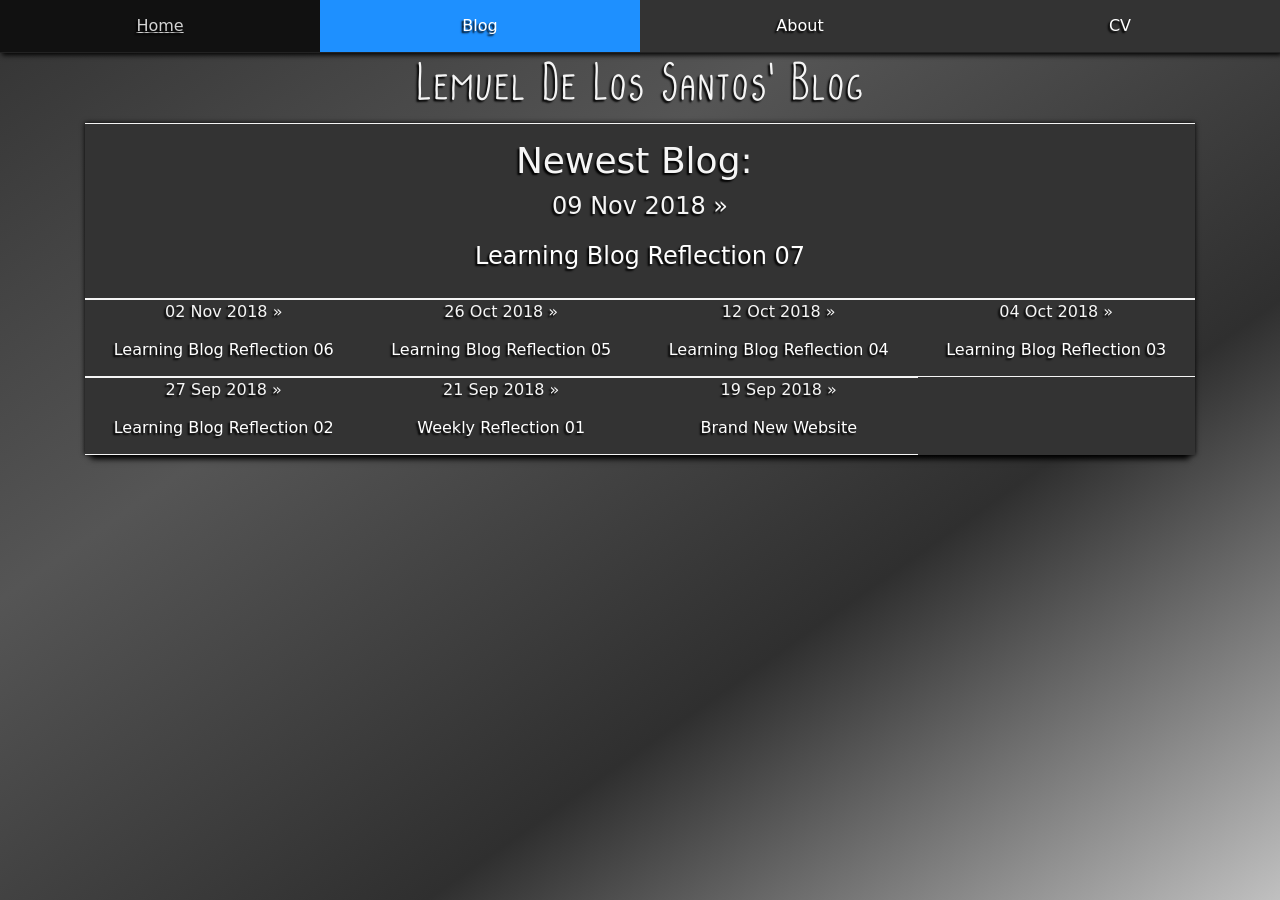
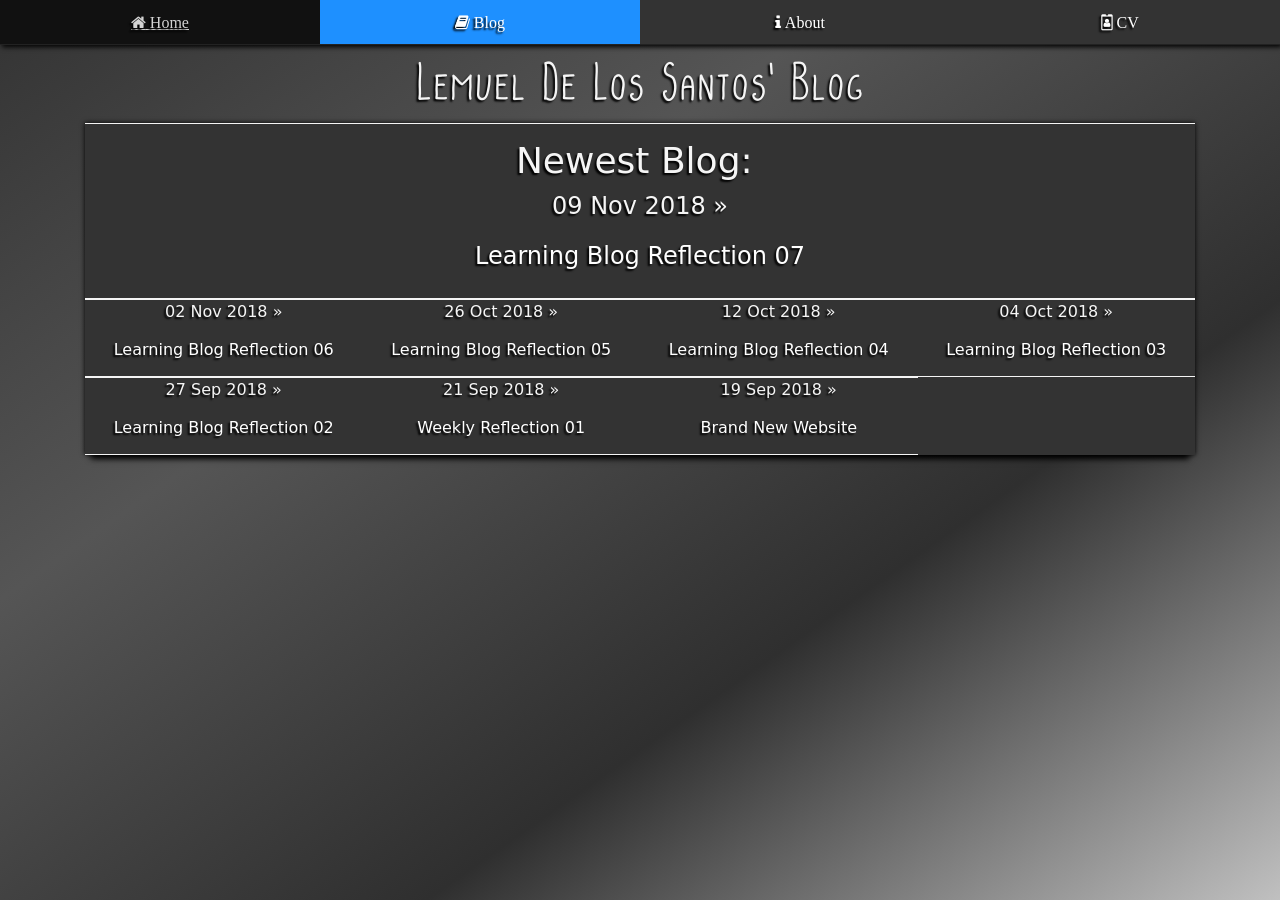
Before and after one commit to lemueldls/lemueld6200.github.io, a Jekyll site: the page built from blog/index.html, in a window 1280 px wide. Built offline with Jekyll 4.4.1, drawn with Linux system fonts in a browser that asks for light colours; the list of posts is cut into pages by our own code.

Commit message:
Update index.html

```diff
--- a/blog/index.html
+++ b/blog/index.html
@@ -5,10 +5,10 @@ title: Lemuel De Los Santos' Blog
 
 <nav>
 	<ul class="menu">
-		<li><a href="/">Home</a></li>
-	    	<li><a class="active" href="/blog">Blog</a></li>
-	    	<li><a href="/about">About</a></li>
-	    	<li><a href="/cv">CV</a></li>
+		<li><a class="fa fa-home" href="/"> Home</a></li>
+            	<li><a class="active fa fa-book" href="/blog"> Blog</a></li>
+            	<li><a class="fa fa-info" href="/about"> About</a></li>
+            	<li><a class="fa fa-id-badge" href="/cv"> CV</a></li>
 	</ul>
 </nav>
 <h1>{{ page.title }}</h1>
```
